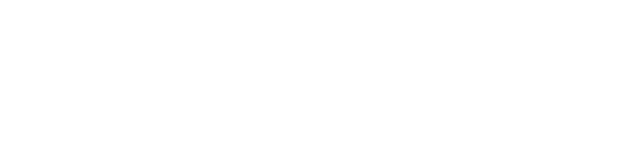
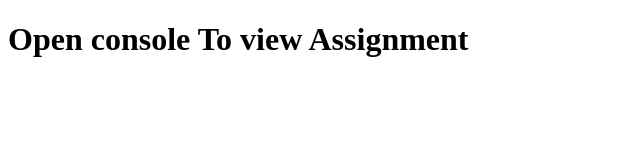
Before and after one commit to kjyothindrapavan/GuviAssignments, a plain HTML site: page Class5/index.html in a window 1280 px wide. Shown: the whole page, without its empty margins (0-640 px from the left). Drawn offline with Linux system fonts and the light colour scheme.

Commit message:
add heading

```diff
--- a/Class5/index.html
+++ b/Class5/index.html
@@ -6,6 +6,6 @@
     <script src = "index.js"></script>
 </head>
 <body>
-
+    <h1>Open console To view Assignment</h1>
 </body>
 </html>
```
